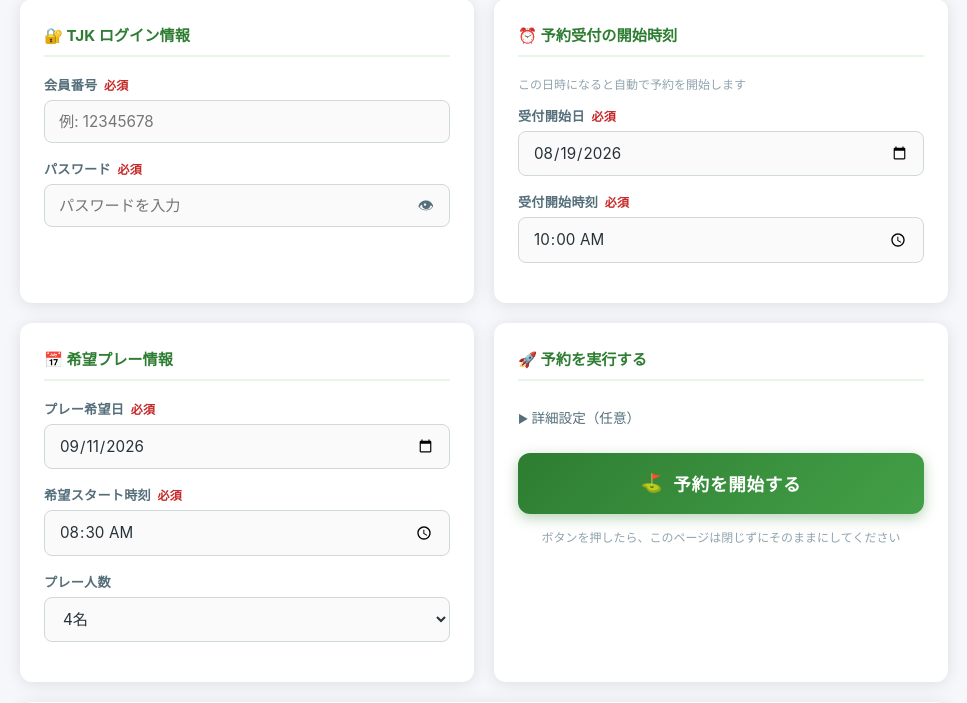
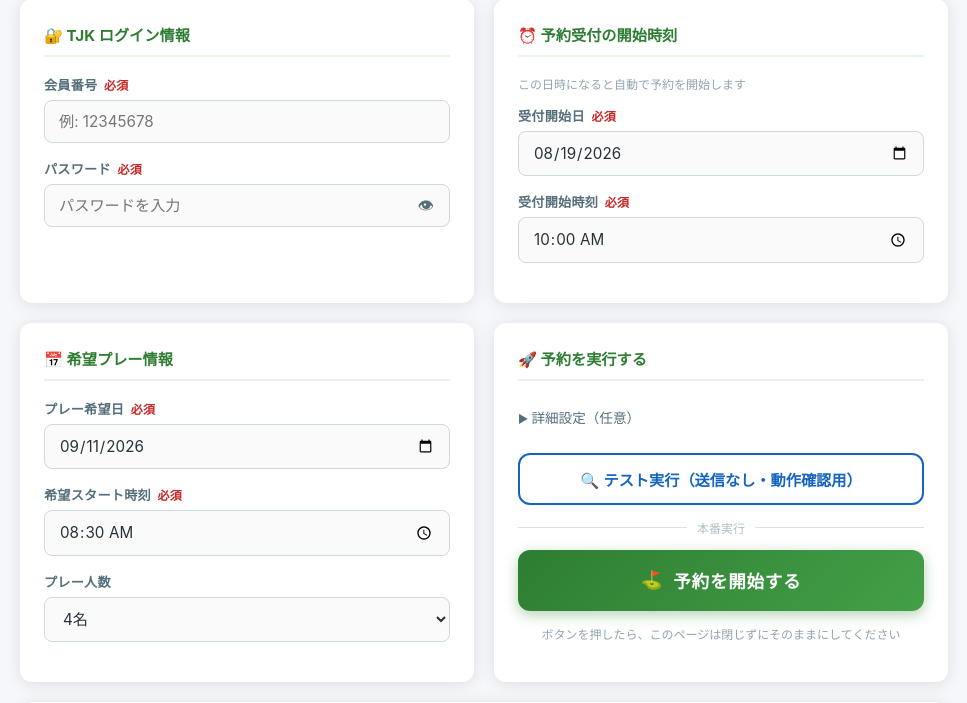
Before and after one commit to murakijun/tjk-golf-reservation, a Flask app: page / in a window 1280 px wide. Shown: the part 114-817 px from the top of the page, without its empty margins (156-1123 px from the left). Run offline with Flask 3, Linux system fonts and the light colour scheme; data that the repository does not hold is empty.

Commit message:
Add test mode for dry-run verification
- Web UI: Add "テスト実行" button (blue, above the main button)
  Immediately launches browser, logs in, navigates to golf reservation
  page, fills form, then stops before submitting — safe to run anytime
- app.py: Accept debug_mode flag from /api/start payload
  Skip the wait phase and skip form submission when debug_mode=true
  Print page content preview in the log after navigating
- updateButtons: also disable test button while running

Co-Authored-By: Claude Sonnet 4.6 <noreply@anthropic.com>

```diff
--- a/app.py
+++ b/app.py
@@ -123,16 +123,19 @@ def start():
         },
     }
 
+    debug_mode = bool(data.get("debug_mode", False))
+
     _stop_event = threading.Event()
     state.update({
         "status":      "waiting",
-        "message":     "予約開始時刻まで待機中...",
+        "message":     "テスト実行中..." if debug_mode else "予約開始時刻まで待機中...",
         "started_at":  datetime.now().isoformat(),
         "attempt":     0,
         "max_attempts": cfg["retry"]["max_attempts"],
         "screenshots": [],
+        "debug_mode":  debug_mode,
     })
-    _push_log("info", "🚀 予約システムを起動しました")
+    _push_log("info", "🔍 テスト実行（送信なし）" if debug_mode else "🚀 予約システムを起動しました")
 
     def runner():
         # Windows では ProactorEventLoop が必要（スレッド内 asyncio 用）
@@ -141,7 +144,7 @@ def start():
         loop = asyncio.new_event_loop()
         asyncio.set_event_loop(loop)
         try:
-            loop.run_until_complete(_reservation_main(cfg, _stop_event))
+            loop.run_until_complete(_reservation_main(cfg, _stop_event, debug_mode))
         except Exception as e:
             _push_log("error", f"致命的エラー: {e}")
             state["status"]  = "failed"
@@ -207,7 +210,7 @@ async def _take_screenshot(page, name: str):
     return fname
 
 
-async def _reservation_main(cfg: dict, stop_ev: threading.Event):
+async def _reservation_main(cfg: dict, stop_ev: threading.Event, debug_mode: bool = False):
     t_total = time.perf_counter()
 
     # ─── 待機 ───
@@ -217,7 +220,7 @@ async def _reservation_main(cfg: dict, stop_ev: threading.Event):
     wake_dt  = start_dt - timedelta(seconds=lead)
     now      = datetime.now()
 
-    if now < wake_dt:
+    if now < wake_dt and not debug_mode:
         remaining = (wake_dt - now).total_seconds()
         _push_log("info", f"⏰ 予約開始: {start_dt.strftime('%m/%d %H:%M:%S')}  "
                           f"（残り約{int(remaining//60)}分{int(remaining%60)}秒）")
@@ -395,6 +398,22 @@ async def _reservation_main(cfg: dict, stop_ev: threading.Event):
 
                     await _take_screenshot(page, f"04_form_{attempt}")
 
+                    # テストモードはここで終了（送信しない）
+                    if debug_mode:
+                        body_preview = (await page.inner_text("body"))[:800]
+                        _push_log("info", "─── テスト実行完了 ───")
+                        _push_log("info", "✅ ログイン・ページ遷移・フォーム確認まで正常に動作しました")
+                        _push_log("info", "📋 予約ページの内容（抜粋）:")
+                        for line in body_preview.split("\n"):
+                            if line.strip():
+                                _push_log("info", f"   {line.strip()}")
+                        state["status"]  = "success"
+                        state["message"] = "テスト完了 ✅ 本番実行の準備ができています"
+                        _push_state()
+                        await asyncio.sleep(5)   # ブラウザを5秒表示してから閉じる
+                        await browser.close()
+                        return
+
                     # 検索ボタン
                     for sel in ['button:has-text("検索")', 'input[value="検索"]',
                                 'button:has-text("照会")', 'button[type="submit"]',
--- a/templates/index.html
+++ b/templates/index.html
@@ -163,6 +163,26 @@
     display: none;
   }
   .btn-stop:hover { background: #ffebee; }
+
+  .btn-test {
+    width: 100%;
+    padding: 13px;
+    background: #fff;
+    color: var(--blue);
+    font-size: .95rem;
+    font-weight: 600;
+    border: 2px solid var(--blue);
+    border-radius: var(--radius);
+    cursor: pointer;
+    margin-top: 10px;
+    transition: background .15s;
+    display: flex;
+    align-items: center;
+    justify-content: center;
+    gap: 8px;
+  }
+  .btn-test:hover:not(:disabled) { background: #e3f2fd; }
+  .btn-test:disabled { opacity: .4; cursor: not-allowed; }
 
   /* ─── ステータスバッジ ─── */
   #status-badge {
@@ -397,6 +417,16 @@
       </div>
     </details>
 
+    <button class="btn-test" id="btn-test" onclick="testReservation()">
+      🔍 テスト実行（送信なし・動作確認用）
+    </button>
+
+    <div style="display:flex;align-items:center;gap:10px;margin:14px 0">
+      <div style="flex:1;height:1px;background:#e0e0e0"></div>
+      <span style="font-size:.75rem;color:#b0bec5">本番実行</span>
+      <div style="flex:1;height:1px;background:#e0e0e0"></div>
+    </div>
+
     <button class="btn-start" id="btn-start" onclick="startReservation()">
       <span id="btn-icon">⛳</span>
       <span id="btn-label">予約を開始する</span>
@@ -497,6 +527,49 @@ function validate() {
   if (!v("play-date"))  { alert("プレー希望日を入力してください"); return false; }
   if (!v("play-time"))  { alert("希望スタート時刻を入力してください"); return false; }
   return true;
+}
+
+// ─────────────────────────────
+// テスト実行（送信なし）
+// ─────────────────────────────
+async function testReservation() {
+  if (!document.getElementById("username").value.trim()) {
+    alert("テスト実行には会員番号とパスワードの入力が必要です");
+    return;
+  }
+  if (!document.getElementById("password").value) {
+    alert("パスワードを入力してください");
+    return;
+  }
+  if (!confirm("テスト実行します。\n\nブラウザが開いて TJK にログインし、\nゴルフ予約ページまで移動します。\n予約の送信はしません。\n\nよろしいですか？")) return;
+
+  // start_date/time を「今すぐ」に設定してdebug_mode=trueで送信
+  const now = new Date();
+  const payload = {
+    username:    document.getElementById("username").value.trim(),
+    password:    document.getElementById("password").value,
+    start_date:  now.toISOString().slice(0,10),
+    start_time:  now.toTimeString().slice(0,5),
+    play_date:   document.getElementById("play-date").value || now.toISOString().slice(0,10),
+    play_time:   document.getElementById("play-time").value || "08:30",
+    num_players: document.getElementById("num-players").value,
+    max_attempts: 1,
+    headless:    false,   // テストは必ずブラウザ表示
+    debug_mode:  true,
+  };
+
+  const res = await fetch("/api/start", {
+    method: "POST",
+    headers: {"Content-Type": "application/json"},
+    body: JSON.stringify(payload),
+  });
+  const json = await res.json();
+  if (!json.ok) { alert("エラー: " + (json.error || "不明なエラー")); return; }
+
+  running = true;
+  updateButtons(true);
+  clearLog();
+  connectSSE();
 }
 
 // ─────────────────────────────
@@ -649,6 +722,7 @@ function applyState(s) {
 // ─────────────────────────────
 function updateButtons(isRunning) {
   document.getElementById("btn-start").disabled = isRunning;
+  document.getElementById("btn-test").disabled  = isRunning;
   document.getElementById("btn-icon").textContent  = isRunning ? "⚙️" : "⛳";
   document.getElementById("btn-label").textContent = isRunning ? "実行中..." : "予約を開始する";
   document.getElementById("btn-stop").style.display = isRunning ? "block" : "none";
```
